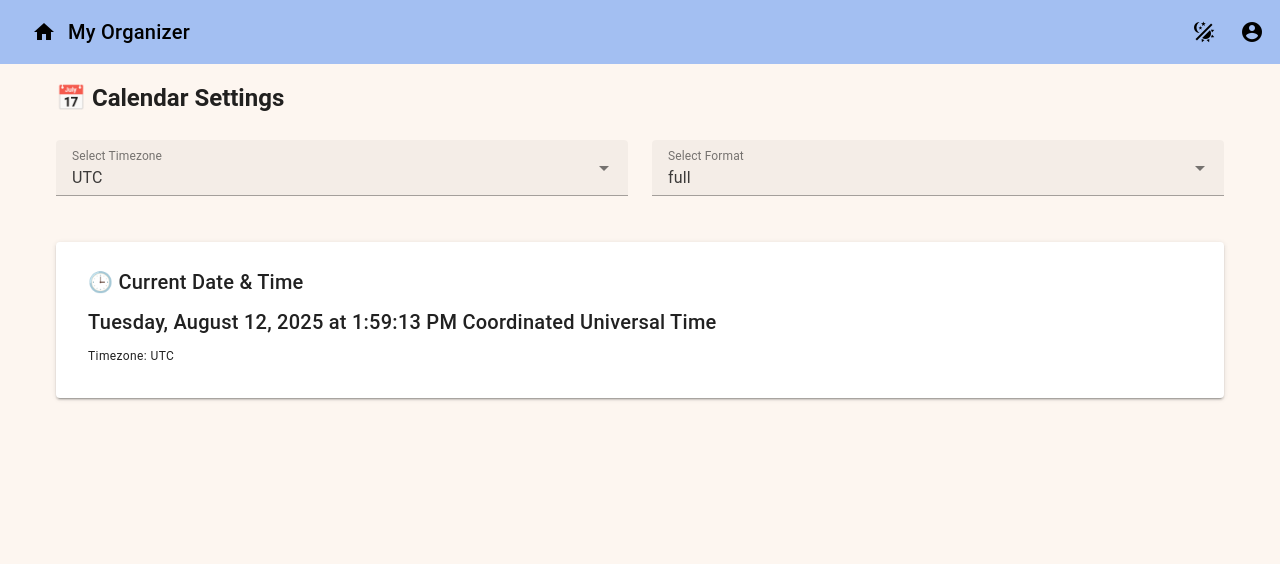
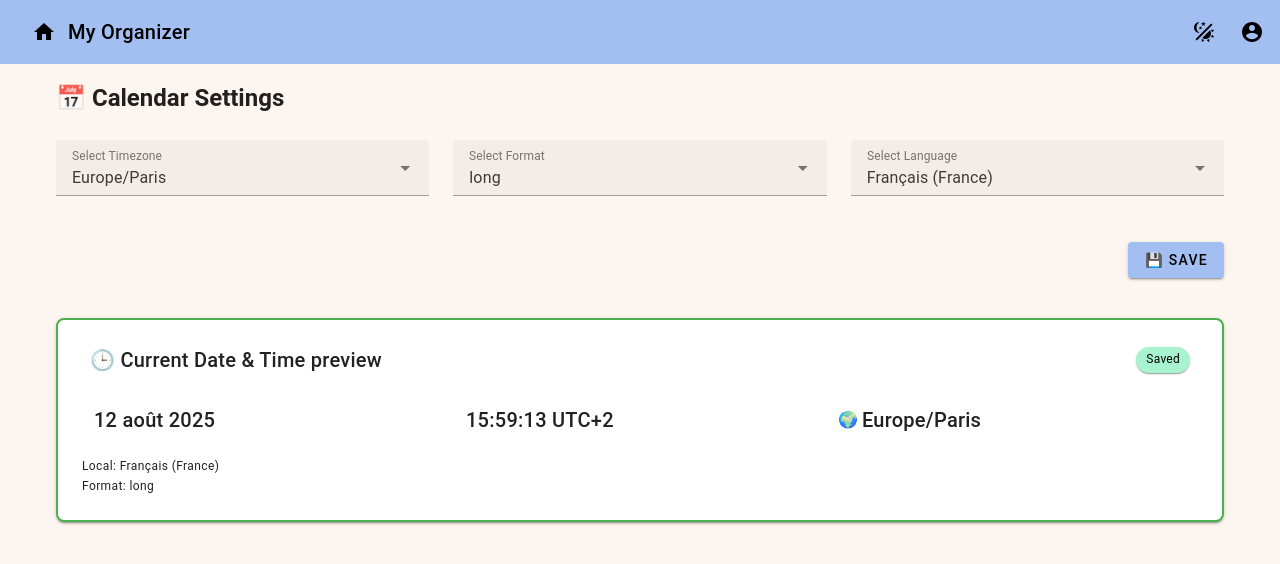
Before and after one commit to AnMet/organizer, a Nuxt app: page /Calendar in a window 1280 px wide. Shown: the top 564 px of the page. Built offline with nearby package versions, Linux system fonts and the light colour scheme.

Commit message:
calendar feature

```diff
--- a/components/CalendarWidget.vue
+++ b/components/CalendarWidget.vue
@@ -1,51 +1,48 @@
 <script setup>
-import { onMounted, ref } from "vue";
+import { computed, onMounted, ref } from "vue";
+import { formatDateTimeParts } from "~/composables/useCalendar";
+import { useCalendarStore } from "~/stores/CalendarStore";
 
-const date = ref("");
-const time = ref("");
-const timezone = Intl.DateTimeFormat().resolvedOptions().timeZone;
+const store = useCalendarStore();
+const currentDateTime = ref(new Date());
 
-function updateTime() {
-  const now = new Date();
-
-  date.value = now.toLocaleDateString("fr-FR", {
-    weekday: "long",
-    day: "numeric",
-    month: "long",
-    year: "numeric",
-  });
-
-  time.value = now.toLocaleTimeString("fr-FR", {
-    hour: "2-digit",
-    minute: "2-digit",
-  });
-}
+const formattedDateTime = computed(() =>
+  formatDateTimeParts(
+    currentDateTime.value,
+    store.$state.local,
+    store.$state.timezone,
+    store.$state.format
+  )
+);
 
 onMounted(() => {
-  updateTime();
-  setInterval(updateTime, 60000);
+  setInterval(() => {
+    currentDateTime.value = new Date();
+  }, 60000);
 });
 </script>
 
 <template>
-  <div>
   <v-card class="pa-4" elevation="1" color="grey-lighten-4">
     <v-row align="center">
       <v-col cols="12" md="5">
-          <div class="text-body-1 font-weight-medium">{{ date }}</div>
+        <div class="text-body-1 font-weight-medium">
+          {{ formattedDateTime.date }}
+        </div>
       </v-col>
 
       <v-col cols="12" md="2">
         <div class="text-body-1 font-weight-medium">
-            {{ time }}
+          {{ formattedDateTime.time }}
         </div>
       </v-col>
 
       <v-col cols="12" md="5" class="d-flex align-center">
         <span class="mr-1" style="font-size: 1rem">🌍</span>
-          <div class="text-body-1 font-weight-medium">{{ timezone }}</div>
+        <div class="text-body-1 font-weight-medium">
+          {{ store.$state.timezone }}
+        </div>
       </v-col>
     </v-row>
   </v-card>
-  </div>
 </template>
--- /dev/null
+++ b/composables/useCalendar.ts
@@ -0,0 +1,43 @@
+export const timezones = [
+  "UTC",
+  "Europe/Paris",
+  "America/New_York",
+  "Asia/Tokyo",
+  "Australia/Sydney",
+  "Europe/Moscow",
+];
+
+export const formats = ["full", "long", "medium", "short"];
+
+export const locales = [
+  { label: "Français (France)", value: "fr-FR" },
+  { label: "English (United States)", value: "en-US" },
+  { label: "Deutsch (Deutschland)", value: "de-DE" },
+  { label: "Italiano (Italia)", value: "it-IT" },
+  { label: "Español (España)", value: "es-ES" },
+  { label: "Português (Brasil)", value: "pt-BR" },
+];
+
+export function formatDateTimeParts(
+  date: Date,
+  locale: string,
+  timezone: string,
+  format: "full" | "long" | "medium" | "short"
+) {
+  const dateFormatter = new Intl.DateTimeFormat(locale, {
+    timeZone: timezone,
+    dateStyle: format,
+    timeStyle: undefined,
+  });
+
+  const timeFormatter = new Intl.DateTimeFormat(locale, {
+    timeZone: timezone,
+    dateStyle: undefined,
+    timeStyle: format,
+  });
+
+  return {
+    date: dateFormatter.format(date),
+    time: timeFormatter.format(date),
+  };
+}
--- a/nuxt.config.ts
+++ b/nuxt.config.ts
@@ -7,43 +7,38 @@ const __filename = fileURLToPath(import.meta.url);
 const __dirname = dirname(__filename);
 
 export default defineNuxtConfig({
-  srcDir: ".", // ✅ Force Nuxt to use project root
-  plugins: ["~/plugins/vuetify"],
+  srcDir: ".", // ✅ Use project root as source
   css: ["vuetify/styles", "@mdi/font/css/materialdesignicons.css"],
+  plugins: ["~/plugins/vuetify", "~/plugins/pinia"],
+  modules: ["@pinia/nuxt"],
+  imports: {
+    dirs: ["stores"], // ✅ Auto-import Pinia stores
+  },
   build: {
-    transpile: ["vuetify"],
+    transpile: ["vuetify"], // ✅ Transpile Vuetify for SSR
   },
-  modules: [
-    "@pinia/nuxt",
-    // Inject Vuetify plugin into Vite
-    (_options, nuxt) => {
-      nuxt.hooks.hook("vite:extendConfig", (config) => {
-        config.plugins?.push(
-          vuetify({
-            autoImport: true, // ✅ No `ssr` option needed
-          })
-        );
-      });
-    },
-  ],
   vite: {
+    plugins: [
+      vuetify({
+        autoImport: true, // ✅ Auto-import Vuetify components
+      }),
+    ],
     vue: {
       template: {
-        transformAssetUrls,
+        transformAssetUrls, // ✅ Fix asset URLs in templates
       },
     },
     server: {
       fs: {
         allow: [
           resolve(__dirname, "node_modules"),
-          resolve(__dirname), // ✅ Project root
+          resolve(__dirname), // ✅ Allow access to project root
         ],
       },
     },
   },
-  imports: {
-    dirs: ["stores"],
+  devtools: {
+    enabled: true, // ✅ Enable Nuxt DevTools
   },
-  devtools: { enabled: true },
-  compatibilityDate: "2025-05-15",
+  compatibilityDate: "2025-05-15", // ✅ Future-proof compatibility
 });
--- a/package.json
+++ b/package.json
@@ -13,8 +13,10 @@
     "@mdi/font": "^7.4.47",
     "@nuxtjs/color-mode": "^3.5.2",
     "@nuxtjs/supabase": "^1.6.0",
+    "@pinia/nuxt": "^0.11.2",
     "nuxt": "^4.0.3",
     "pinia": "^3.0.3",
+    "pinia-plugin-persistedstate": "^4.4.1",
     "sass": "^1.90.0",
     "vue": "^3.5.18",
     "vue-cal": "^4.10.2",
--- a/pages/Calendar.vue
+++ b/pages/Calendar.vue
@@ -1,35 +1,56 @@
 <script setup>
 import { computed, onMounted, ref } from "vue";
+import {
+  formatDateTimeParts,
+  formats,
+  locales,
+  timezones,
+} from "~/composables/useCalendar";
+import { useCalendarStore } from "~/stores/CalendarStore";
 
-const selectedTimezone = ref(Intl.DateTimeFormat().resolvedOptions().timeZone);
-const selectedFormat = ref("full"); // Options: 'full', 'long', 'medium', 'short'
+const store = useCalendarStore();
+
+const selectedTimezone = ref(store.$state.timezone);
+const selectedFormat = ref(store.$state.format);
+const selectedLocal = ref(store.$state.local);
+
 const currentDateTime = ref(new Date());
+const showToast = ref(false);
 
-const formattedDateTime = computed(() => {
-  return currentDateTime.value.toLocaleString("en-US", {
-    timeZone: selectedTimezone.value,
-    dateStyle: selectedFormat.value,
-    timeStyle: selectedFormat.value,
-  });
-});
+// Live preview based on current selections
+const formattedDateTime = computed(() =>
+  formatDateTimeParts(
+    currentDateTime.value,
+    selectedLocal.value,
+    selectedTimezone.value,
+    selectedFormat.value
+  )
+);
+
+// Check if current selections match store
+const isSaved = computed(
+  () =>
+    selectedTimezone.value === store.$state.timezone &&
+    selectedFormat.value === store.$state.format &&
+    selectedLocal.value === store.$state.local
+);
 
 function updateTime() {
   currentDateTime.value = new Date();
+}
+
+function saveSettings() {
+  store.setTimezone(selectedTimezone.value);
+  store.setFormat(selectedFormat.value);
+  store.setLocal(selectedLocal.value); // Ensure this method exists in your store
+  showToast.value = true;
+  setTimeout(() => (showToast.value = false), 3000);
 }
 
 onMounted(() => {
   updateTime();
   setInterval(updateTime, 60000);
 });
-
-const timezones = [
-  "UTC",
-  "Europe/Paris",
-  "America/New_York",
-  "Asia/Tokyo",
-  "Australia/Sydney",
-  "Europe/Moscow",
-];
 </script>
 
 <template>
@@ -39,7 +60,7 @@ const timezones = [
         <h2>📅 Calendar Settings</h2>
       </v-col>
 
-      <v-col cols="12" md="6">
+      <v-col cols="12" md="4">
         <v-select
           v-model="selectedTimezone"
           :items="timezones"
@@ -48,26 +69,99 @@ const timezones = [
         />
       </v-col>
 
-      <v-col cols="12" md="6">
+      <v-col cols="12" md="4">
         <v-select
           v-model="selectedFormat"
-          :items="['full', 'long', 'medium', 'short']"
+          :items="formats"
           label="Select Format"
           outlined
         />
       </v-col>
 
+      <v-col cols="12" md="4">
+        <v-select
+          v-model="selectedLocal"
+          :items="locales"
+          item-title="label"
+          label="Select Language"
+          outlined
+        />
+      </v-col>
+
+      <v-col cols="12" class="d-flex justify-end">
+        <v-btn color="primary" @click="saveSettings">💾 Save</v-btn>
+      </v-col>
+
       <v-col cols="12">
-        <v-card class="pa-4" elevation="2">
-          <v-card-title>🕒 Current Date & Time</v-card-title>
-          <v-card-text>
-            <div class="text-h6">{{ formattedDateTime }}</div>
-            <div class="text-caption mt-2">
-              Timezone: {{ selectedTimezone }}
+        <v-card
+          class="pa-4 mt-4"
+          elevation="2"
+          :class="isSaved ? 'border-green' : 'border-grey'"
+        >
+          <v-card-title class="d-flex justify-space-between align-center">
+            <span>🕒 Current Date & Time preview</span>
+            <v-tooltip location="top">
+              <template #activator="{ props }">
+                <v-chip
+                  v-bind="props"
+                  :color="isSaved ? 'success' : 'grey'"
+                  variant="elevated"
+                  size="small"
+                >
+                  {{ isSaved ? "Saved" : "Draft" }}
+                </v-chip>
+              </template>
+              <span>
+                {{ isSaved ? "Settings are saved" : "Unsaved changes" }}
+              </span>
+            </v-tooltip>
+          </v-card-title>
+
+          <v-row align="center" class="ma-2">
+            <v-col cols="12" md="4">
+              <div class="text-h6">{{ formattedDateTime.date }}</div>
+            </v-col>
+
+            <v-col cols="12" md="4">
+              <div class="text-h6">{{ formattedDateTime.time }}</div>
+            </v-col>
+
+            <v-col cols="12" md="4" class="d-flex align-center">
+              <span class="mr-1" style="font-size: 1rem">🌍</span>
+              <div class="text-h6">{{ selectedTimezone }}</div>
+            </v-col>
+          </v-row>
+
+          <div class="text-caption mt-2 ma-2">
+            <div>
+              Local:
+              {{ locales.find((l) => l.value === selectedLocal).label }}
             </div>
-          </v-card-text>
+            <div>Format: {{ selectedFormat }}</div>
+          </div>
         </v-card>
       </v-col>
     </v-row>
+
+    <!-- ✅ Toast Notification -->
+    <v-snackbar
+      v-model="showToast"
+      color="success"
+      timeout="3000"
+      location="bottom right"
+    >
+      ✅ Modifications saved
+    </v-snackbar>
   </v-container>
 </template>
+
+<style scoped>
+.border-green {
+  border: 2px solid #4caf50;
+  border-radius: 8px;
+}
+.border-grey {
+  border: 2px solid #ccc;
+  border-radius: 8px;
+}
+</style>
--- /dev/null
+++ b/plugins/pinia.ts
@@ -0,0 +1,8 @@
+// plugins/pinia.ts
+import { defineNuxtPlugin } from "nuxt/app";
+import type { Pinia } from "pinia";
+import piniaPluginPersistedstate from "pinia-plugin-persistedstate";
+
+export default defineNuxtPlugin((nuxtApp) => {
+  (nuxtApp.$pinia as Pinia).use(piniaPluginPersistedstate);
+});
--- /dev/null
+++ b/stores/CalendarStore.ts
@@ -0,0 +1,19 @@
+import { defineStore } from "pinia";
+import { type DateFormatType } from "~/types";
+
+export const useCalendarStore = defineStore("calendar", {
+  state: () => ({
+    timezone: "Europe/Paris",
+    format: "long",
+    local: "fr-FR",
+  }),
+  actions: {
+    setTimezone(tz: string) {
+      this.timezone = tz;
+    },
+    setFormat(fmt: DateFormatType) {
+      this.format = fmt;
+    },
+  },
+  // persist: true,
+});
--- a/types/index.ts
+++ b/types/index.ts
@@ -20,3 +20,12 @@ export interface DashboardWidget {
   component: string | object;
   page: `/${string}`; // template literal type ensures it starts with "/"
 }
+
+export const DateFormat = {
+  full: "full",
+  long: "long",
+  medium: "medium",
+  short: "books",
+} as const;
+
+export type DateFormatType = (typeof DateFormat)[keyof typeof DateFormat];
```
Also changed, not shown: pages/index.vue (+0 -67 lines), 1 other file (tests, documents, lock files or other folders). Lines whose indentation alone changed are shown as unchanged.
